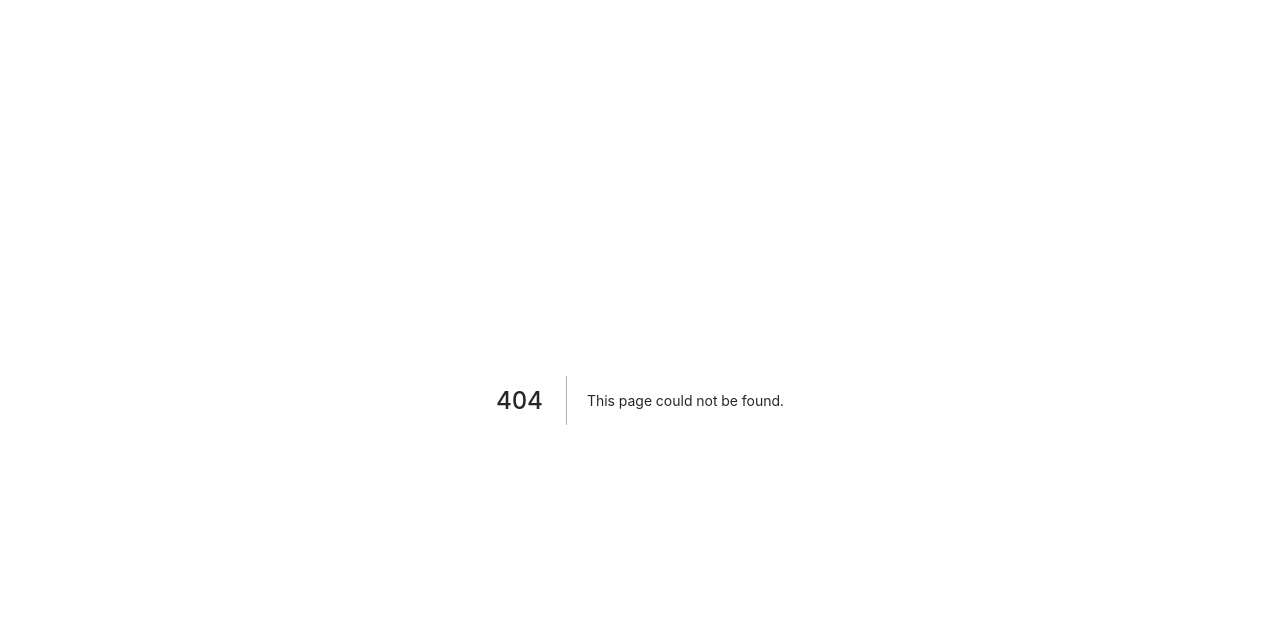
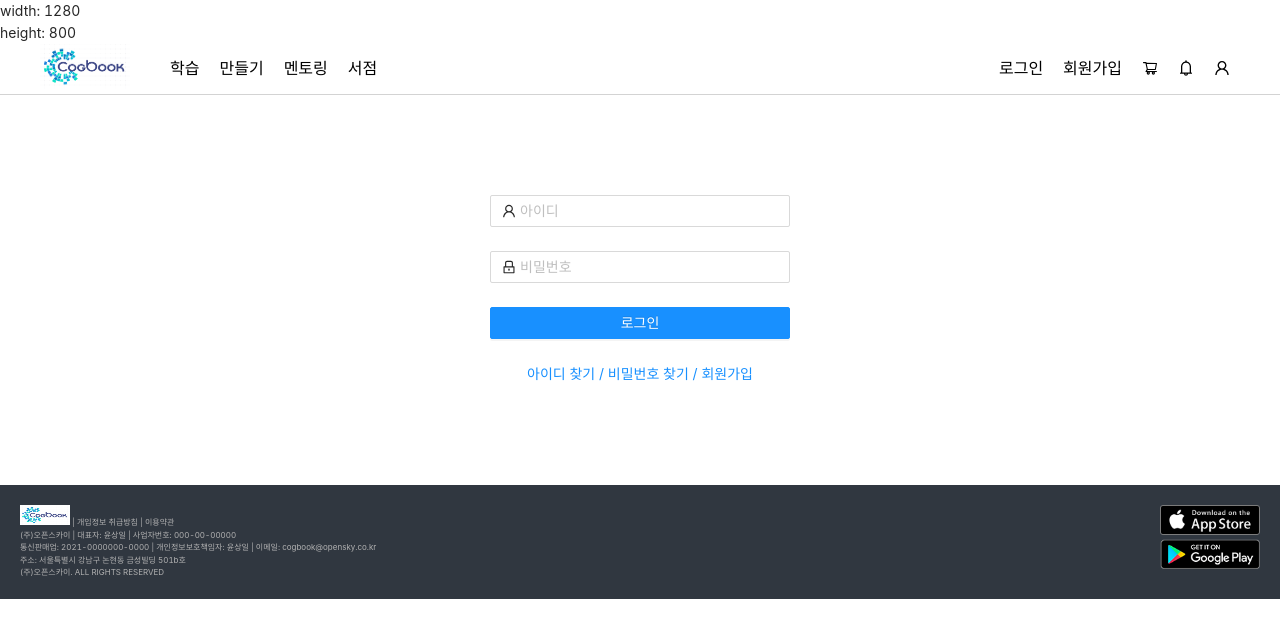
Before and after one commit to kizwond/appbuildtry, a Next.js app: page /account/login in a window 1280 px wide. Before the commit this address had no page. Shown: the top 638 px of the page. Built offline with nearby package versions, Linux system fonts and the light colour scheme.

Commit message:
login page added

```diff
--- a/components/nav/Nav.js
+++ b/components/nav/Nav.js
@@ -84,7 +84,7 @@ const Nav = () => {
                       </Link>
                     </div>
                     <div style={{ display: "flex", flexDirection: "column" }}>
-                      <Link href="/login">
+                      <Link href="/account/login">
                         <a style={linkStyle}>
                           <UserOutlined style={{ marginRight: 10 }} />
                           로그인
@@ -167,7 +167,7 @@ const Nav = () => {
                       </Link>
                     </div>
                     <div style={{ display: "flex", flexDirection: "column" }}>
-                      <Link href="/login">
+                      <Link href="/account/login">
                         <a style={linkStyle}>
                           <UserOutlined style={{ marginRight: 10 }} />
                           로그인
@@ -229,7 +229,7 @@ const Nav = () => {
                   </Link>
                 </div>
                 <div style={{ display: "flex", alignItems: "center" }}>
-                  <Link href="/login">
+                  <Link href="/account/login">
                     <a style={linkStyle}>로그인</a>
                   </Link>
                   <Link href="/register">
@@ -281,7 +281,7 @@ const Nav = () => {
                   </Link>
                 </div>
                 <div style={{ display: "flex", alignItems: "center" }}>
-                  <Link href="/login">
+                  <Link href="/account/login">
                     <a style={linkStyle}>로그인</a>
                   </Link>
                   <Link href="/register">
--- /dev/null
+++ b/pages/account/login.js
@@ -0,0 +1,63 @@
+import React, { useState } from "react";
+import Layout from "../../components/layout/Layout";
+import { Form, Input, Button } from "antd";
+import Footer from "../../components/index/Footer";
+import { UserOutlined, LockOutlined } from "@ant-design/icons";
+import Link from "next/link";
+const LoginComponent = () => {
+  const onFinish = (values) => {
+    console.log("Success:", values);
+  };
+
+  const onFinishFailed = (errorInfo) => {
+    console.log("Failed:", errorInfo);
+  };
+
+  return (
+    <div style={login_container}>
+      <Form name="normal_login" className="login-form" initialValues={{ remember: true }} onFinish={onFinish}>
+        <Form.Item name="user_id" rules={[{ required: true, message: "아이디를 입력해 주세요." }]}>
+          <Input prefix={<UserOutlined />} placeholder="아이디" />
+        </Form.Item>
+        <Form.Item name="password" rules={[{ required: true, message: "비밀번호를 입력해 주세요." }]}>
+          <Input prefix={<LockOutlined />} type="password" placeholder="비밀번호" />
+        </Form.Item>
+        <Form.Item>
+          <Button type="primary" htmlType="submit" style={{ width: "100%" }}>
+            로그인
+          </Button>
+        </Form.Item>
+        <div>
+          <Link href="/account/find/userid">
+            <a>아이디 찾기 / </a>
+          </Link>
+          <Link href="/account/find/password">
+            <a>비밀번호 찾기 / </a>
+          </Link>
+          <Link href="/register">
+            <a>회원가입 </a>
+          </Link>
+        </div>
+      </Form>
+    </div>
+  );
+};
+
+const Login = () => {
+  return (
+    <Layout>
+      <LoginComponent />
+      <Footer />
+    </Layout>
+  );
+};
+
+const login_container = {
+  width: "300px",
+  margin: "auto",
+  textAlign: "center",
+  marginTop: "100px",
+  marginBottom: "100px",
+};
+
+export default Login;
```
